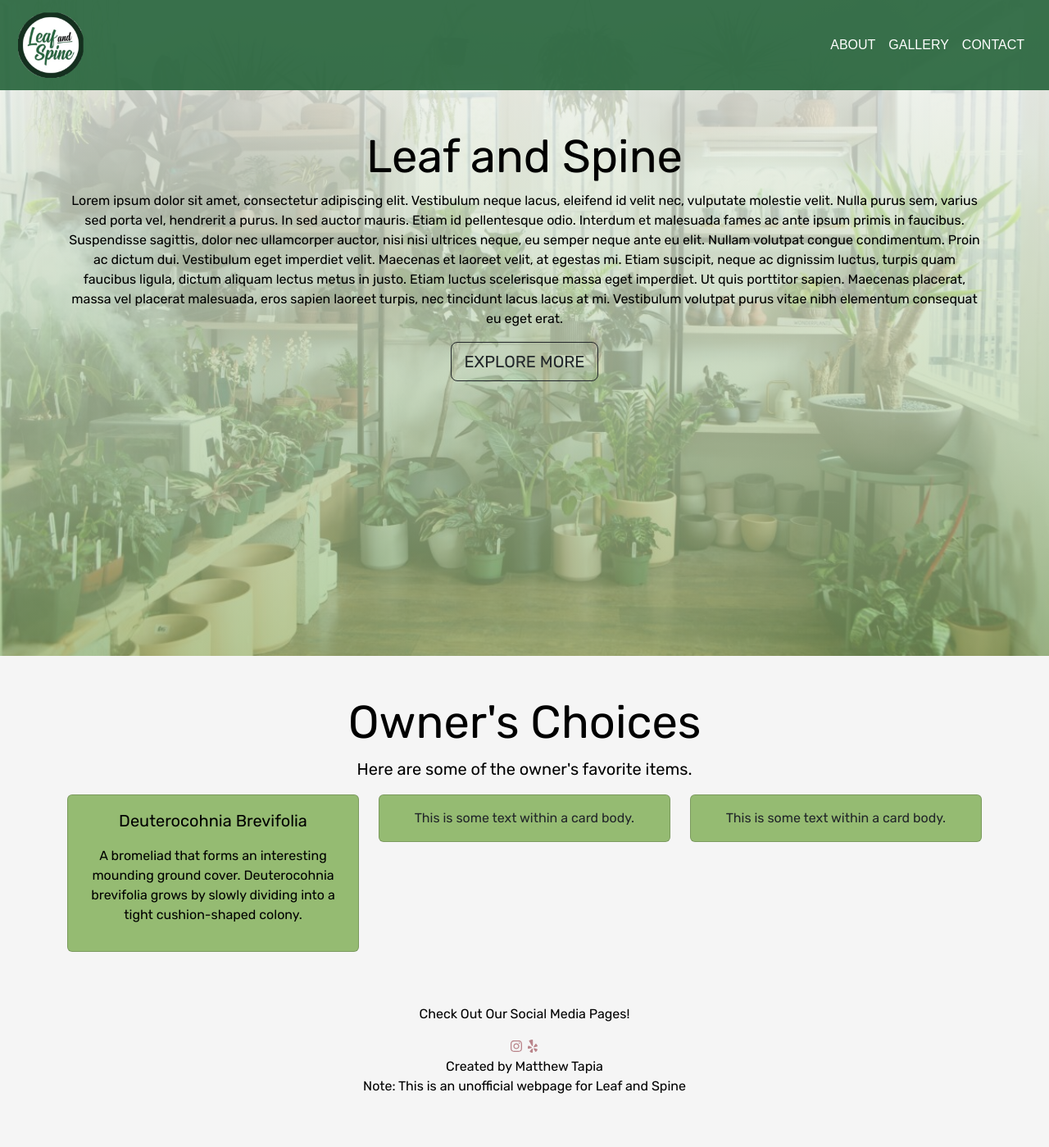
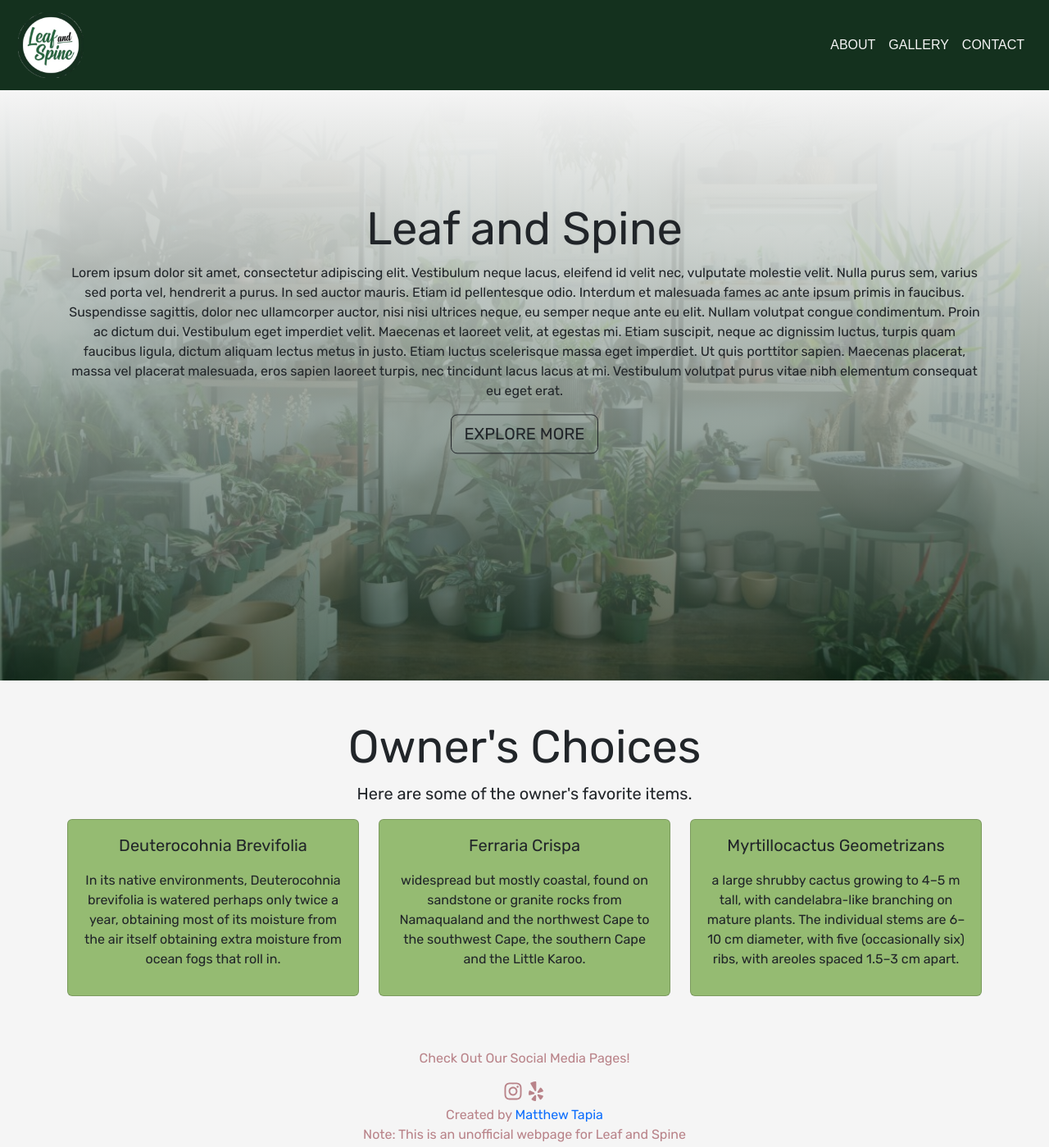
Before and after one commit to Matthew-Tapia/Leaf_and_Spine, a plain HTML site: page index.html in a window 1280 px wide. Shown: the whole page at 82% size. Before the commit the page ends 1369 px from the top, so only its background shows below. Drawn offline with nearby package versions, Linux system fonts and the light colour scheme.

Commit message:
completed the owner's choices cards

```diff
--- a/index.html
+++ b/index.html
@@ -45,22 +45,23 @@
         </div>
       </nav>
 
-      <div class="center-div">
-        <!-- WELCOME -->
-        <section class="py-5 welcome-section">
-          <div class="container welcome-body">
-            <h1 class="display-4">Leaf and Spine</h1>
-            <p>Lorem ipsum dolor sit amet, consectetur adipiscing elit. Vestibulum neque lacus, eleifend id velit nec, vulputate molestie velit. Nulla purus sem, varius sed porta vel, hendrerit a purus. In sed auctor mauris. Etiam id pellentesque odio. Interdum et malesuada fames ac ante ipsum primis in faucibus. Suspendisse sagittis, dolor nec ullamcorper auctor, nisi nisi ultrices neque, eu semper neque ante eu elit. Nullam volutpat congue condimentum. Proin ac dictum dui. Vestibulum eget imperdiet velit. Maecenas et laoreet velit, at egestas mi. Etiam suscipit, neque ac dignissim luctus, turpis quam faucibus ligula, dictum aliquam lectus metus in justo. Etiam luctus scelerisque massa eget imperdiet. Ut quis porttitor sapien. Maecenas placerat, massa vel placerat malesuada, eros sapien laoreet turpis, nec tincidunt lacus lacus at mi. Vestibulum volutpat purus vitae nibh elementum consequat eu eget erat.</p>
-            <a href="#" class="btn btn-outline-dark btn-lg">EXPLORE MORE</a>
 
-          </div>
-        </section>
-      </div>
 
     </header>
 
     <div class="center-div">
       <main>
+
+        <!-- WELCOME -->
+        <section class="py-5 welcome-section">
+         <div class="flex-box">
+          <div class="container welcome-body vertical-center">
+            <h1 class="display-4">Leaf and Spine</h1>
+            <p>Lorem ipsum dolor sit amet, consectetur adipiscing elit. Vestibulum neque lacus, eleifend id velit nec, vulputate molestie velit. Nulla purus sem, varius sed porta vel, hendrerit a purus. In sed auctor mauris. Etiam id pellentesque odio. Interdum et malesuada fames ac ante ipsum primis in faucibus. Suspendisse sagittis, dolor nec ullamcorper auctor, nisi nisi ultrices neque, eu semper neque ante eu elit. Nullam volutpat congue condimentum. Proin ac dictum dui. Vestibulum eget imperdiet velit. Maecenas et laoreet velit, at egestas mi. Etiam suscipit, neque ac dignissim luctus, turpis quam faucibus ligula, dictum aliquam lectus metus in justo. Etiam luctus scelerisque massa eget imperdiet. Ut quis porttitor sapien. Maecenas placerat, massa vel placerat malesuada, eros sapien laoreet turpis, nec tincidunt lacus lacus at mi. Vestibulum volutpat purus vitae nibh elementum consequat eu eget erat.</p>
+            <a href="gallery.html" class="btn btn-outline-dark btn-lg">EXPLORE MORE</a>
+          </div>
+         </div>
+        </section>
 
 
         <section class="py-5 choice-section">
@@ -71,26 +72,28 @@
             <div class="row align-items-start">
 
               <div class="col">
-                <div class="card choice-card">
+                <div class="card choice-card deuter">
                   <div class="card-body">
                     <p class="lead">Deuterocohnia Brevifolia</p>
-                    <p>A bromeliad that forms an interesting mounding ground cover. Deuterocohnia brevifolia grows by slowly dividing into a tight cushion-shaped colony.</p>
+                    <p>In its native environments, Deuterocohnia brevifolia is watered perhaps only twice a year, obtaining most of its moisture from the air itself obtaining extra moisture from ocean fogs that roll in.</p>
                   </div>
                 </div>
               </div>
 
               <div class="col">
-                <div class="card choice-card">
+                <div class="card choice-card ferraria">
                   <div class="card-body">
-                    This is some text within a card body.
+                    <p class="lead">Ferraria Crispa</p>
+                    <p>widespread but mostly coastal, found on sandstone or granite rocks from Namaqualand and the northwest Cape to the southwest Cape, the southern Cape and the Little Karoo.</p>
                   </div>
                 </div>
               </div>
 
               <div class="col">
-                <div class="card choice-card">
+                <div class="card choice-card geom">
                   <div class="card-body">
-                    This is some text within a card body.
+                    <p class="lead">Myrtillocactus Geometrizans</p>
+                    <p>a large shrubby cactus growing to 4–5 m tall, with candelabra-like branching on mature plants. The individual stems are 6–10 cm diameter, with five (occasionally six) ribs, with areoles spaced 1.5–3 cm apart.</p>
                   </div>
                 </div>
               </div>
@@ -114,7 +117,7 @@
               <svg xmlns="http://www.w3.org/2000/svg" viewBox="0 0 384 512" class="icon"><path d="M42.9 240.32l99.62 48.61c19.2 9.4 16.2 37.51-4.5 42.71L30.5 358.45a22.79 22.79 0 0 1-28.21-19.6 197.16 197.16 0 0 1 9-85.32 22.8 22.8 0 0 1 31.61-13.21zm44 239.25a199.45 199.45 0 0 0 79.42 32.11A22.78 22.78 0 0 0 192.94 490l3.9-110.82c.7-21.3-25.5-31.91-39.81-16.1l-74.21 82.4a22.82 22.82 0 0 0 4.09 34.09zm145.34-109.92l58.81 94a22.93 22.93 0 0 0 34 5.5 198.36 198.36 0 0 0 52.71-67.61A23 23 0 0 0 364.17 370l-105.42-34.26c-20.31-6.5-37.81 15.8-26.51 33.91zm148.33-132.23a197.44 197.44 0 0 0-50.41-69.31 22.85 22.85 0 0 0-34 4.4l-62 91.92c-11.9 17.7 4.7 40.61 25.2 34.71L366 268.63a23 23 0 0 0 14.61-31.21zM62.11 30.18a22.86 22.86 0 0 0-9.9 32l104.12 180.44c11.7 20.2 42.61 11.9 42.61-11.4V22.88a22.67 22.67 0 0 0-24.5-22.8 320.37 320.37 0 0 0-112.33 30.1z"/></svg>
             </a>
           </div>
-          <p>Created by Matthew Tapia<br>Note: This is an unofficial webpage for Leaf and Spine</p>
+          <p>Created by <a href="https://github.com/Matthew-Tapia">Matthew Tapia</a><br>Note: This is an unofficial webpage for Leaf and Spine</p>
         </div>
       </footer>
     </div>
--- a/styles.css
+++ b/styles.css
@@ -8,7 +8,6 @@
 
 *{
     font-family: 'Rubik', sans-serif;
-    color: black;
 }
 
 body{
@@ -23,17 +22,18 @@
     transition: background-color 0.5s ease-in-out;
 }
 
+.navbar-transparent:hover{
+    background-color:  #14311E !important;
+
+}
+
 .navbar-nav li a {
     font-family: "Arial", sans-serif;
 }
 
-.navbar-transparent:hover{
-    background-color:  #25633AE6 !important;
-
-}
 
 .navbar-transparent:hover .navbar-nav li.nav-item a.nav-link {
-    color: white;
+    color: #F5F5F5;
 }
 
 .navbar-logo {
@@ -49,10 +49,10 @@
 
 /* WELCOME */
 
-.home-header{
-    min-height: 100vh;
+.welcome-section{
+    height: 90vh;
 	width: 100%;
-    background-image: linear-gradient(to bottom, rgba(245, 245, 245, 0.85), rgba(149, 187, 114, 0.65)),
+    background-image: linear-gradient(to bottom, rgba(245, 245, 245, 1.0), rgba(20, 49, 30, 0.7)),
         url(Assets/LAS_Shop.jpeg);
     background-size: cover;
     background-position: center;
@@ -67,13 +67,36 @@
 
 .choice-card{
     background-color: #95BB72;
+    transition: all 0.3s ease-in-out;
+}
+
+.choice-card:hover {
+    background-repeat: no-repeat;
+    background-size: cover;
+    transform: scale(1.05);
+    box-shadow: 0 0.5rem 1rem rgba(0, 0, 0, 0.3);
+}
+
+.deuter:hover {
+    background-image: linear-gradient(rgba(149, 187, 114, 0.7), rgba(149, 187, 114, 0.7)),
+        url('Assets/LAS_Deuterocohnia_Brevifolia.jpeg');
+}
+
+.ferraria:hover{
+    background-image: linear-gradient(rgba(149, 187, 114, 0.7), rgba(149, 187, 114, 0.7)),
+        url('Assets/LAS_Ferraria_Crispa.jpeg');
+}
+
+.geom:hover{
+    background-image: linear-gradient(rgba(149, 187, 114, 0.7), rgba(149, 187, 114, 0.7)),
+        url('Assets/LAS_Myrtillocactus_Geometrizans.jpeg');
 }
 
 /* MISC */
 
 .icon {
-    width: 1em;
-    height: 1em;
+    width: 1.5em;
+    height: 1.5em;
     vertical-align: -.125em;
     fill: #B98389;
 }
@@ -85,3 +108,16 @@
 .center-div {
     text-align: center;
 }
+
+.vertical-center {
+    position: absolute;
+    top: 50%;
+    -ms-transform: translateY(-50%);
+    transform: translateY(-50%);
+}
+
+.flex-box{
+    display: flex;
+  align-items: center;
+  justify-content: center;
+}
```
Also changed, not shown: Assets/LAS_Deuterocohnia_Brevifolia.jpeg, Assets/LAS_Ferraria_Crispa.jpeg, Assets/LAS_Myrtillocactus_Geometrizans.jpeg.
